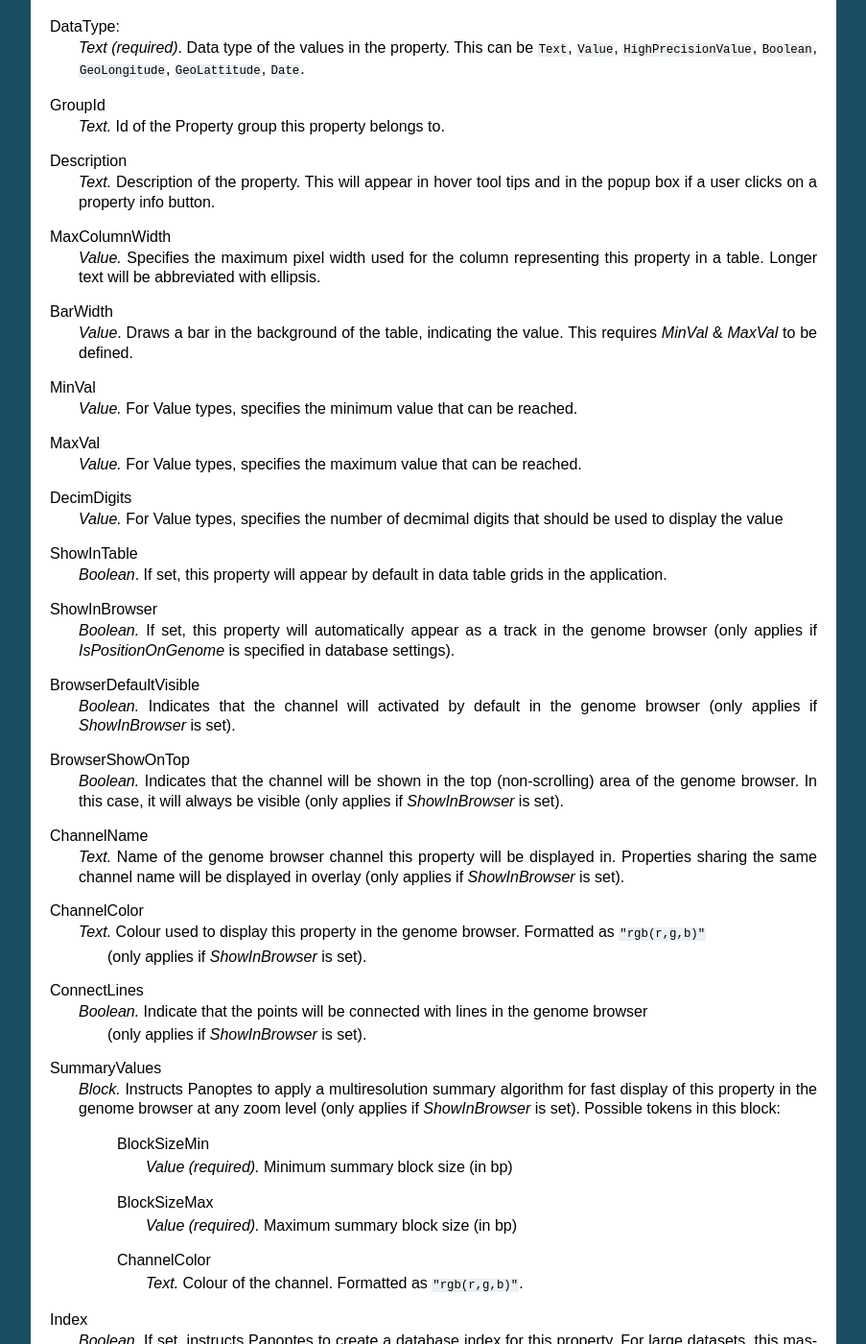
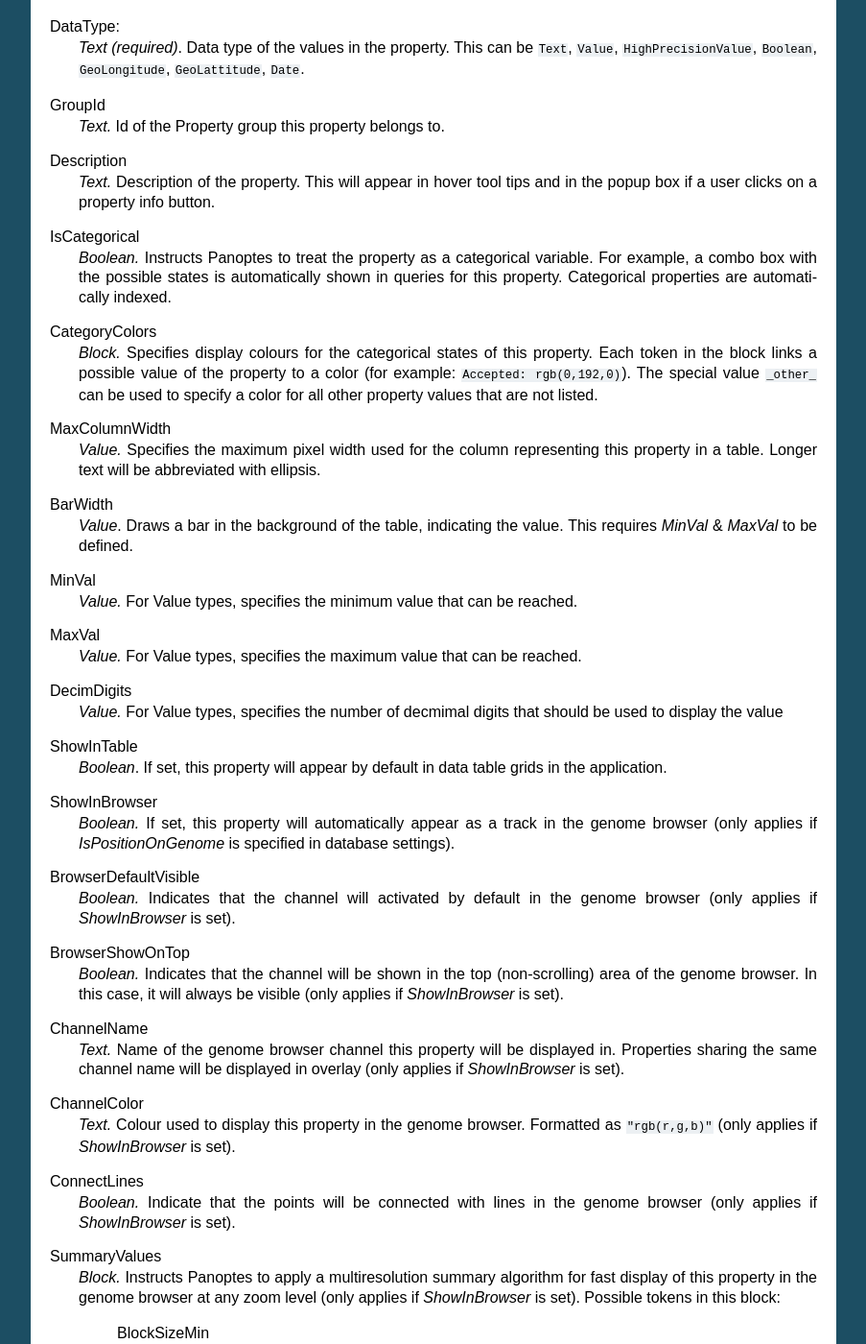
Before and after one commit to cggh/panoptes, a Sphinx documentation site: the page built from documentation/importsettings.rst, in a window 1280 px wide and 1400 px high, scrolled down 2552 px. Shown: the whole window at 96% size, without its empty margins (198-1101 px from the left). Built offline with Sphinx 7.4.7, drawn with Linux system fonts in a browser that asks for light colours.

Commit message:
Update importsettings.rst

```diff
--- a/documentation/importsettings.rst
+++ b/documentation/importsettings.rst
@@ -134,6 +134,16 @@ GroupId
 Description
   *Text.* Description of the property. This will appear in hover tool tips and in the popup box if a user clicks on a property info button.
 
+IsCategorical
+  *Boolean.* Instructs Panoptes to treat the property as a categorical variable.
+  For example, a combo box with the possible states is automatically shown in queries for this property.
+  Categorical properties are automatically indexed.
+
+CategoryColors
+  *Block.* Specifies display colours for the categorical states of this property.
+  Each token in the block links a possible value of the property to a color (for example: ``Accepted: rgb(0,192,0)``).
+  The special value ``_other_`` can be used to specify a color for all other property values that are not listed.
+
 MaxColumnWidth
   *Value.* Specifies the maximum pixel width used for the column representing this property in a table.
   Longer text will be abbreviated with ellipsis.
@@ -170,11 +180,11 @@ ChannelName
   (only applies if *ShowInBrowser* is set).
 
 ChannelColor
-  *Text.* Colour used to display this property in the genome browser. Formatted as ``"rgb(r,g,b)"``
+   *Text.* Colour used to display this property in the genome browser. Formatted as ``"rgb(r,g,b)"``
    (only applies if *ShowInBrowser* is set).
 
 ConnectLines
-  *Boolean.* Indicate that the points will be connected with lines in the genome browser
+   *Boolean.* Indicate that the points will be connected with lines in the genome browser
    (only applies if *ShowInBrowser* is set).
 
 SummaryValues
```
